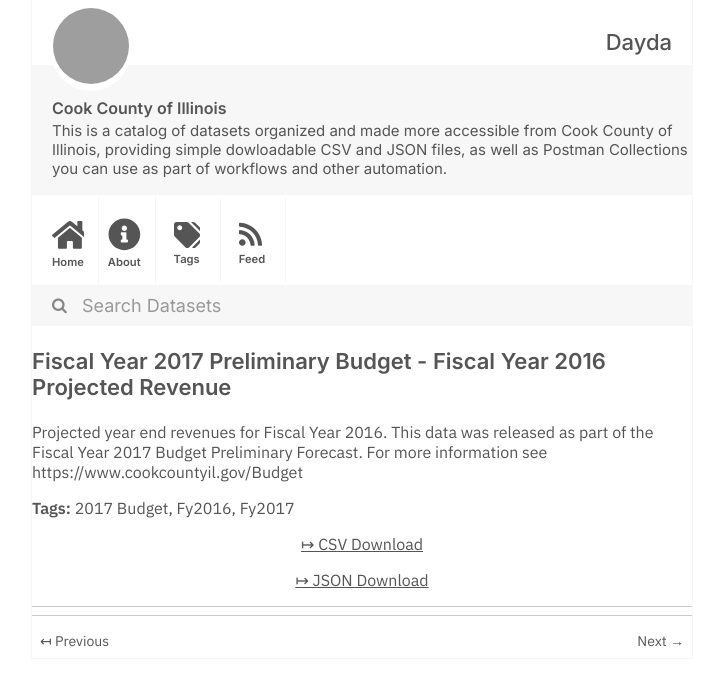
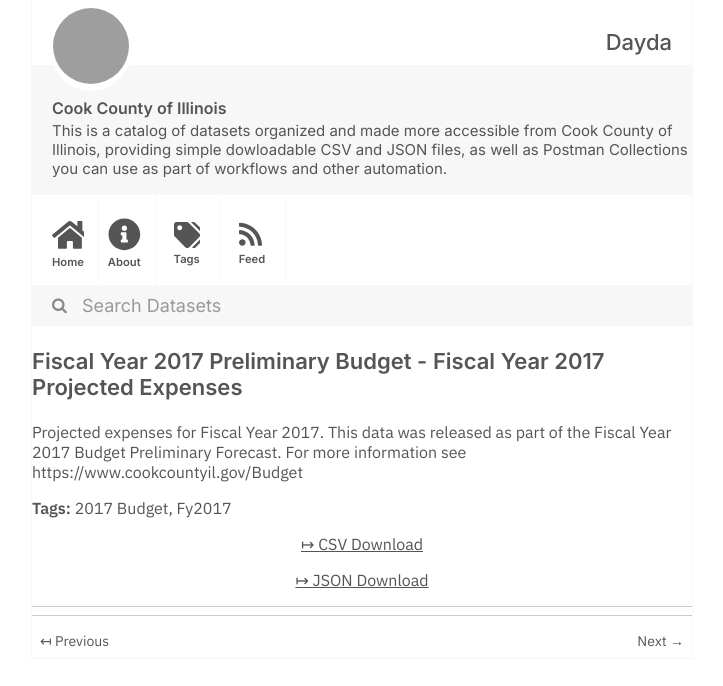
Before and after one commit to dayda-entities/cook-county-of-illinois, a Jekyll site: the page built from _posts/2020-11-10-fiscal-year-2017-preliminary-b.md, in a window 1280 px wide, cut to the strip 0-686 px from the top of the page. Shown: the whole strip, without its empty margins (278-1001 px from the left). Built offline with Jekyll 4.4.1, drawn with Linux system fonts in a browser that asks for light colours; grey boxes are pictures that could not be loaded.

Commit message:
Publish Data

```diff
--- a/_posts/2020-11-10-fiscal-year-2017-preliminary-b.md
+++ b/_posts/2020-11-10-fiscal-year-2017-preliminary-b.md
@@ -1,20 +1,19 @@
 ---
-title: Fiscal Year 2017 Preliminary Budget - Fiscal Year 2016 Projected Revenue
-created: '2020-11-10T16:57:49.843470'
-modified: '2020-11-10T16:57:49.843481'
+title: Fiscal Year 2017 Preliminary Budget - Fiscal Year 2017 Projected Expenses
+created: '2020-11-10T16:57:52.255770'
+modified: '2020-11-10T16:57:52.255784'
 state: active
 type: dataset
 tags:
   - 2017 Budget
-  - Fy2016
   - Fy2017
 groups:
   - Local Government
 csv_url: >-
-  https://datacatalog.cookcountyil.gov/api/views/ubkc-mnqr/rows.csv?accessType=DOWNLOAD
+  https://datacatalog.cookcountyil.gov/api/views/vahr-6ny2/rows.csv?accessType=DOWNLOAD
 json_url: >-
-  https://datacatalog.cookcountyil.gov/api/views/ubkc-mnqr/rows.json?accessType=DOWNLOAD
+  https://datacatalog.cookcountyil.gov/api/views/vahr-6ny2/rows.json?accessType=DOWNLOAD
 layout: post
 
 ---
-Projected year end revenues for Fiscal Year 2016. This data was released as part of the Fiscal Year 2017 Budget Preliminary Forecast. For more information see https://www.cookcountyil.gov/Budget
+Projected expenses for Fiscal Year 2017. This data was released as part of the Fiscal Year 2017 Budget Preliminary Forecast. For more information see https://www.cookcountyil.gov/Budget
```
